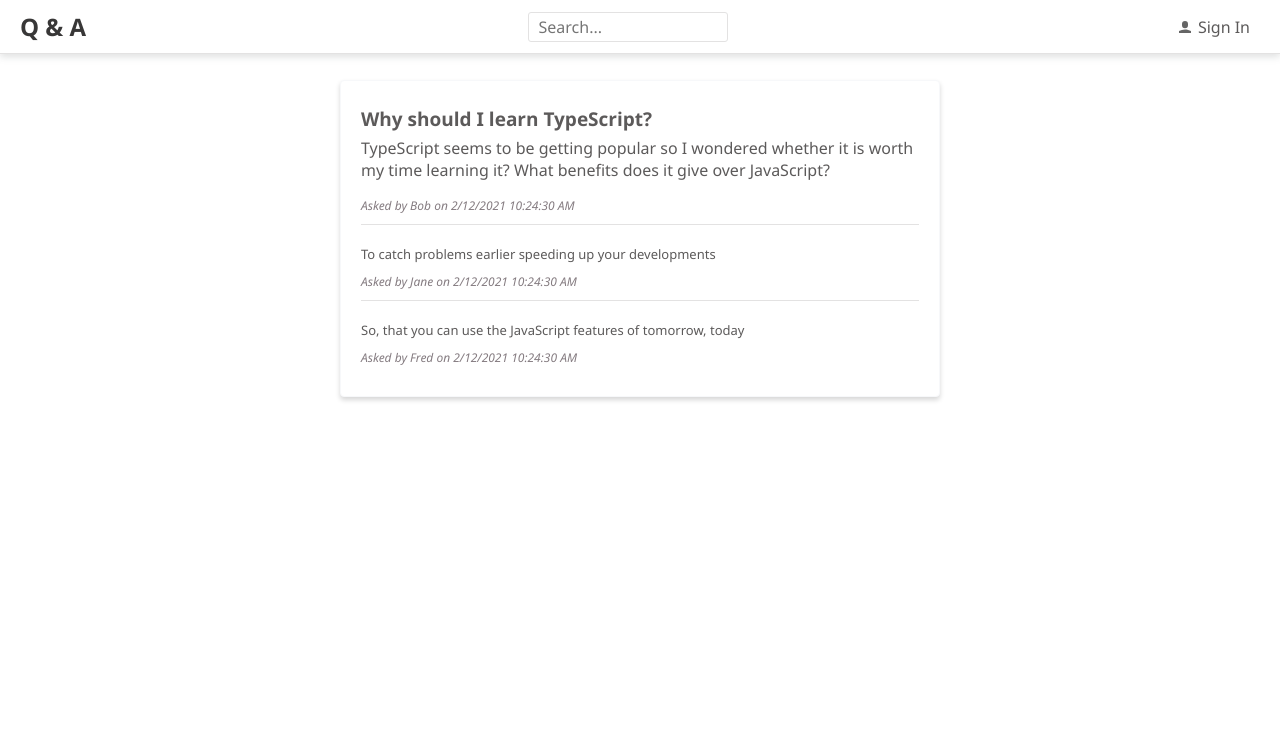
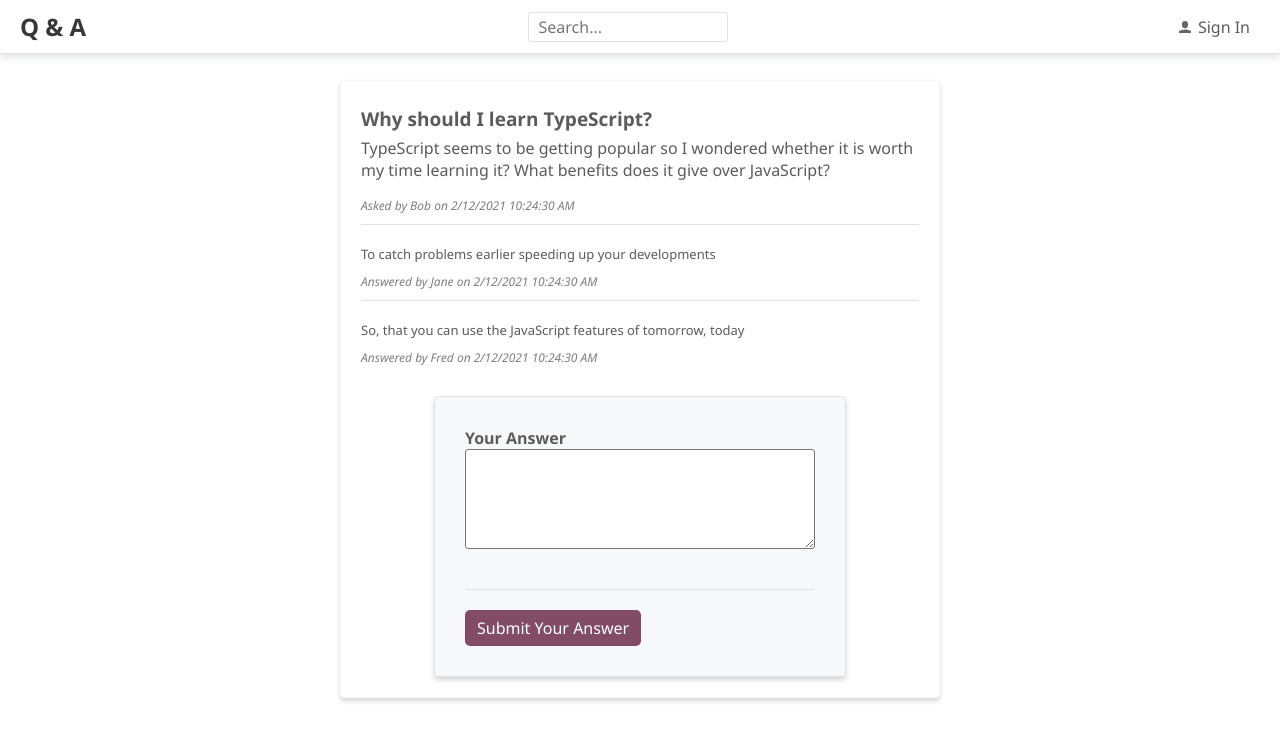
Before and after one commit to still-steel/QandA, a React (Create React App) app in the folder frontend/: page /questions/1 in a window 1280 px wide. Shown: the top 740 px of the page. Built offline with nearby package versions, Linux system fonts and the light colour scheme.

Commit message:
Созданы формы для вопросов/ответов, установлен React Hook Form, валидация, начата реализация отправки форм, добавлены переиспользуемые styled компоненты для форм

```diff
--- a/frontend/package.json
+++ b/frontend/package.json
@@ -15,6 +15,7 @@
     "history": "^5.0.0",
     "react": "^17.0.1",
     "react-dom": "^17.0.1",
+    "react-hook-form": "^6.15.1",
     "react-router-dom": "^6.0.0-beta.0",
     "react-scripts": "4.0.2",
     "typescript": "^4.1.5",
--- a/frontend/src/Answer.tsx
+++ b/frontend/src/Answer.tsx
@@ -32,7 +32,7 @@
         color: ${gray3};
       `}
     >
-      {`Asked by ${data.userName} on
+      {`Answered by ${data.userName} on
         ${data.created.toLocaleDateString()}
         ${data.created.toLocaleTimeString()}`}
     </div>
--- a/frontend/src/AskPage.tsx
+++ b/frontend/src/AskPage.tsx
@@ -2,6 +2,94 @@
 
 import { Page } from './Page';
 
-export const AskPage = () => <Page title="Ask a question">{null}</Page>;
+import {
+  Fieldset,
+  FieldContainer,
+  FieldLabel,
+  FieldInput,
+  FieldTextArea,
+  FormButtonContainer,
+  PrimaryButton,
+  FieldError,
+} from './Styles';
+
+import { useForm } from 'react-hook-form';
+
+import { postQuestion } from './QuestionsData';
+
+import { SubmissionSuccess } from './Styles';
+
+type FormData = {
+  title: string;
+  content: string;
+};
+
+export const AskPage = () => {
+  const [successfullySubmitted, setSuccessfullySubmitted] = React.useState(
+    false,
+  );
+
+  const { register, errors, handleSubmit, formState } = useForm<FormData>({
+    mode: 'onBlur',
+  });
+
+  const submitForm = async (data: FormData) => {
+    const result = await postQuestion({
+      title: data.title,
+      content: data.content,
+      userName: 'Fred',
+      created: new Date(),
+    });
+    setSuccessfullySubmitted(result ? true : false);
+  };
+
+  return (
+    <Page title="Ask a question">
+      <form onSubmit={handleSubmit(submitForm)}>
+        <Fieldset disabled={formState.isSubmitting || successfullySubmitted}>
+          <FieldContainer>
+            <FieldLabel htmlFor="title">Title</FieldLabel>
+            <FieldInput
+              id="title"
+              name="title"
+              type="text"
+              ref={register({ required: true, minLength: 10 })}
+            ></FieldInput>
+            {errors.title && errors.title.type === 'required' && (
+              <FieldError>You must enter the question title</FieldError>
+            )}
+            {errors.title && errors.title.type === 'minLength' && (
+              <FieldError>The title must be at least 10 characters</FieldError>
+            )}
+          </FieldContainer>
+          <FieldContainer>
+            <FieldLabel htmlFor="content">Content</FieldLabel>
+            <FieldTextArea
+              id="content"
+              name="content"
+              ref={register({ required: true, minLength: 50 })}
+            ></FieldTextArea>
+            {errors.content && errors.content.type === 'required' && (
+              <FieldError>You must enter the question content</FieldError>
+            )}
+            {errors.content && errors.content.type === 'minLength' && (
+              <FieldError>
+                The content must be at leash 50 characters
+              </FieldError>
+            )}
+          </FieldContainer>
+          <FormButtonContainer>
+            <PrimaryButton type="submit">Submit Your Question</PrimaryButton>
+          </FormButtonContainer>
+          {successfullySubmitted && (
+            <SubmissionSuccess>
+              Your question was successfully submitted
+            </SubmissionSuccess>
+          )}
+        </Fieldset>
+      </form>
+    </Page>
+  );
+};
 
 export default AskPage;
--- a/frontend/src/Header.tsx
+++ b/frontend/src/Header.tsx
@@ -3,11 +3,21 @@
 import { fontFamily, fontSize, gray1, gray2, gray5 } from './Styles';
 import React from 'react';
 import { UserIcon } from './Icons';
-import { Link } from 'react-router-dom';
+import { Link, useSearchParams, useNavigate } from 'react-router-dom';
+import { useForm } from 'react-hook-form';
+
+type FormData = {
+  search: string;
+};
 
 export const Header = () => {
-  const handleSearchInputChange = (e: React.ChangeEvent<HTMLInputElement>) => {
-    console.log(e.currentTarget.value);
+  const navigate = useNavigate();
+  const { register, handleSubmit } = useForm<FormData>();
+  const [searchParams] = useSearchParams();
+  const criteria = searchParams.get('criteria') || '';
+
+  const submitForm = ({ search }: FormData) => {
+    navigate(`search?criteria=${search}`);
   };
   return (
     <div
@@ -36,10 +46,13 @@
       >
         Q & A
       </Link>
+      <form onSubmit={handleSubmit(submitForm)}>
         <input
+          ref={register}
+          name="search"
           type="text"
           placeholder="Search..."
-        onChange={handleSearchInputChange}
+          defaultValue={criteria}
           css={css`
             box-sizing: border-box;
             font-family: ${fontFamily};
@@ -56,6 +69,7 @@
             }
           `}
         />
+      </form>
       <Link
         to="./signin"
         css={css`
--- a/frontend/src/QuestionPage.tsx
+++ b/frontend/src/QuestionPage.tsx
@@ -1,17 +1,35 @@
 /** @jsxImportSource @emotion/react */
 
 import { css } from '@emotion/react';
-import { gray3, gray6 } from './Styles';
+import {
+  gray3,
+  gray6,
+  Fieldset,
+  FieldContainer,
+  FieldLabel,
+  FieldTextArea,
+  FormButtonContainer,
+  PrimaryButton,
+  FieldError,
+  SubmissionSuccess,
+} from './Styles';
+
+import { FormProvider, useForm } from 'react-hook-form';
 
 import React from 'react';
 import { useParams } from 'react-router-dom';
 
 import { Page } from './Page';
-import { getQuestion, QuestionData } from './QuestionsData';
+import { getQuestion, postAnswer, QuestionData } from './QuestionsData';
 import { AnswerList } from './AnswerList';
 import { QuestionList } from './QuestionList';
 
+type FormData = { content: string };
+
 export const QuestionPage = () => {
+  const [successfullySubmitted, setSuccessfullySubmitted] = React.useState(
+    false,
+  );
   const [question, setQuestion] = React.useState<QuestionData | null>(null);
 
   const { questionId } = useParams();
@@ -25,6 +43,20 @@
       doGetQuestion(Number(questionId));
     }
   }, [questionId]);
+
+  const { register, errors, handleSubmit, formState } = useForm<FormData>({
+    mode: 'onBlur',
+  });
+
+  const submitForm = async (data: FormData) => {
+    const result = await postAnswer({
+      questionId: question!.questionId,
+      content: data.content,
+      userName: 'Fred',
+      created: new Date(),
+    });
+    setSuccessfullySubmitted(result ? true : false);
+  };
 
   return (
     <Page>
@@ -69,6 +101,43 @@
               `}
             </div>
             <AnswerList data={question.answers} />
+            <form
+              onSubmit={handleSubmit(submitForm)}
+              css={css`
+                margin-top: 20px;
+              `}
+            >
+              <Fieldset
+                disabled={formState.isSubmitting || successfullySubmitted}
+              >
+                <FieldContainer>
+                  <FieldLabel htmlFor="content">Your Answer</FieldLabel>
+                  <FieldTextArea
+                    id="content"
+                    name="content"
+                    ref={register({ required: true, minLength: 50 })}
+                  ></FieldTextArea>
+                  {errors.content && errors.content.type === 'required' && (
+                    <FieldError>You must enter the answer</FieldError>
+                  )}
+                  {errors.content && errors.content.type === 'minLength' && (
+                    <FieldError>
+                      The answer must be at least 50 characters
+                    </FieldError>
+                  )}
+                </FieldContainer>
+                <FormButtonContainer>
+                  <PrimaryButton type="submit">
+                    Submit Your Answer
+                  </PrimaryButton>
+                </FormButtonContainer>
+                {successfullySubmitted && (
+                  <SubmissionSuccess>
+                    Your answer was successfully submitted
+                  </SubmissionSuccess>
+                )}
+              </Fieldset>
+            </form>
           </React.Fragment>
         )}
       </div>
--- a/frontend/src/QuestionsData.ts
+++ b/frontend/src/QuestionsData.ts
@@ -77,3 +77,46 @@
       q.content.toLocaleLowerCase().indexOf(criteria.toLocaleLowerCase()) >= 0,
   );
 };
+
+export interface PostQuestionData {
+  title: string;
+  content: string;
+  userName: string;
+  created: Date;
+}
+
+export const postQuestion = async (
+  question: PostQuestionData,
+): Promise<QuestionData | null> => {
+  await wait(500);
+  const questionId = Math.max(...questions.map((q) => q.questionId)) + 1;
+  const newQuestion: QuestionData = {
+    ...question,
+    questionId,
+    answers: [],
+  };
+  questions.push(newQuestion);
+  return newQuestion;
+};
+
+export interface PostAnswerData {
+  questionId: number;
+  content: string;
+  userName: string;
+  created: Date;
+}
+
+export const postAnswer = async (
+  answer: PostAnswerData,
+): Promise<AnswerData | undefined> => {
+  await wait(500);
+  const question = questions.filter(
+    (q) => q.questionId === answer.questionId,
+  )[0];
+  const answerInQuestion: AnswerData = {
+    answerId: 99,
+    ...answer,
+  };
+  question.answers.push(answerInQuestion);
+  return answerInQuestion;
+};
--- a/frontend/src/Styles.ts
+++ b/frontend/src/Styles.ts
@@ -1,3 +1,5 @@
+import { css } from '@emotion/react';
+
 import styled from '@emotion/styled';
 
 export const gray1 = '#383737';
@@ -37,3 +39,69 @@
     cursor: not-allowed;
   }
 `;
+
+export const Fieldset = styled.fieldset`
+  margin: 10px auto 0 auto;
+  padding: 30px;
+  width: 350px;
+  background-color: ${gray6};
+  border-radius: 4px;
+  border: 1px solid ${gray5};
+  box-shadow: 0 3px 5px 0 rgba(0, 0, 0, 0.16);
+`;
+
+export const FieldContainer = styled.div`
+  margin-bottom: 10px;
+`;
+
+export const FieldLabel = styled.label`
+  font-weight: bold;
+`;
+
+const baseFieldCSS = css`
+  box-sizing: border-box;
+  font-family: ${fontFamily};
+  font-size: ${fontSize};
+  margin-bottom: 5px;
+  padding: 8px 10px;
+  border-radius: 3px;
+  color: ${gray2};
+  background-color: white;
+  width: 100%;
+  :focus {
+    outline-color: ${gray5};
+  }
+  :disabled {
+    background-color: ${gray6};
+  }
+`;
+
+export const FieldInput = styled.input`
+  ${baseFieldCSS}
+`;
+
+export const FieldTextArea = styled.textarea`
+  ${baseFieldCSS}
+  height: 100px;
+`;
+
+export const FieldError = styled.div`
+  font-size: 12px;
+  color: red;
+`;
+
+export const FormButtonContainer = styled.div`
+  margin: 30px 0px 0px 0px;
+  padding: 20px 0px 0px 0px;
+  border-top: 1px solid ${gray5};
+`;
+
+export const SubmissionSuccess = styled.div`
+  margin-top: 10px;
+  color: green;
+`;
+
+export const SubmissionFailure = styled.div`
+  margin-top: 10px;
+  color: red;
+`;
```
Also changed, not shown: 1 other file (tests, documents, lock files or other folders). Lines whose indentation alone changed are shown as unchanged.
